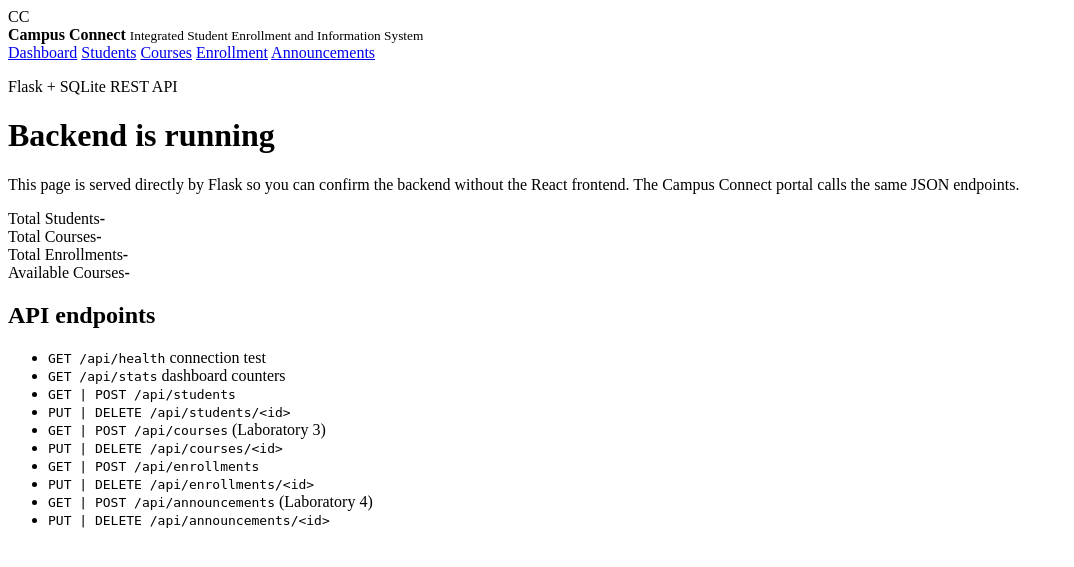
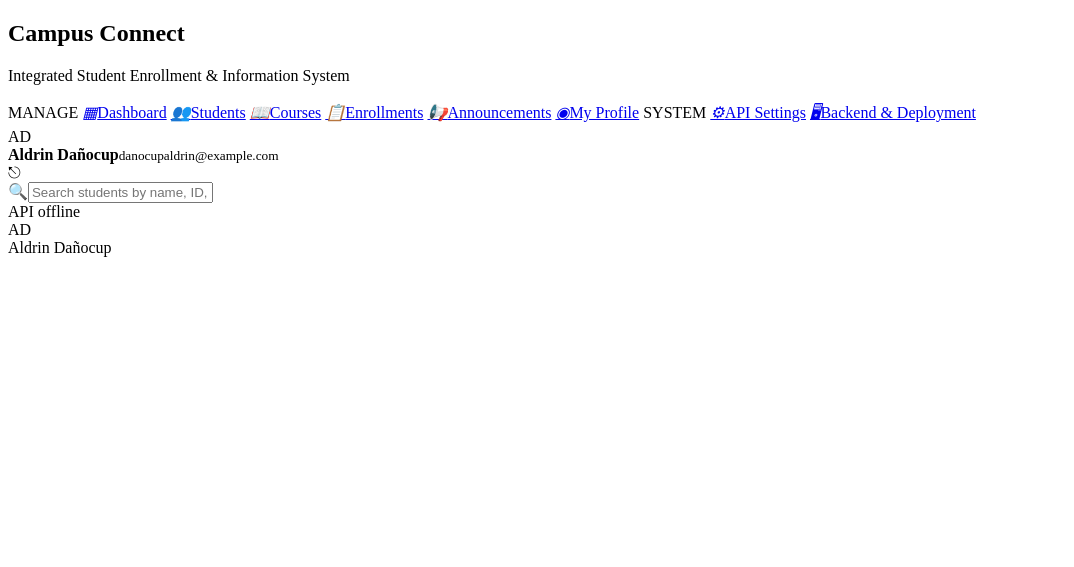
Before and after one commit to danocupaldrin-afk/student-course-api, a Flask app: page / in a window 1280 px wide. Shown: the top 567 px of the page, without its empty margins (0-1074 px from the left). Run offline with Flask 3, Linux system fonts and the light colour scheme.

Commit message:
Update index.html

```diff
--- a/templates/index.html
+++ b/templates/index.html
@@ -1,61 +1,47 @@
 <!DOCTYPE html>
 <html lang="en">
 <head>
-  <meta charset="UTF-8" />
-  <meta name="viewport" content="width=device-width, initial-scale=1" />
-  <title>Campus Connect API - Laboratory Integration</title>
-  <link rel="stylesheet" href="{{ url_for('static', filename='css/style.css') }}" />
+  <meta charset="UTF-8">
+  <meta name="viewport" content="width=device-width, initial-scale=1">
+  <title>Campus Connect</title>
+  <link href="https://fonts.googleapis.com/css2?family=Inter:wght@400;500;600;700&display=swap" rel="stylesheet">
+  <link rel="stylesheet" href="{{ url_for('static', filename='css/style.css') }}">
 </head>
-<body data-page="dashboard">
-  <header class="topbar">
+<body>
+  <aside class="sidebar">
     <div class="brand">
-      <span class="mark">CC</span>
-      <div>
-        <strong>Campus Connect</strong>
-        <small>Integrated Student Enrollment and Information System</small>
-      </div>
+      <h1>Campus Connect</h1>
+      <p>Integrated Student Enrollment &amp; Information System</p>
     </div>
     <nav>
-      <a href="/">Dashboard</a>
-      <a href="/students">Students</a>
-      <a href="/courses">Courses</a>
-      <a href="/enrollment">Enrollment</a>
-      <a href="/announcements">Announcements</a>
+      <span class="nav-label">MANAGE</span>
+      <a href="#dashboard" data-page="dashboard"><i>▦</i>Dashboard</a>
+      <a href="#students" data-page="students"><i>👥</i>Students</a>
+      <a href="#courses" data-page="courses"><i>📖</i>Courses</a>
+      <a href="#enrollments" data-page="enrollments"><i>📋</i>Enrollments</a>
+      <a href="#announcements" data-page="announcements"><i>📢</i>Announcements</a>
+      <a href="#profile" data-page="profile"><i>◉</i>My Profile</a>
+      <span class="nav-label">SYSTEM</span>
+      <a href="#settings" data-page="settings"><i>⚙</i>API Settings</a>
+      <a href="#backend" data-page="backend"><i>🖥</i>Backend &amp; Deployment</a>
     </nav>
-  </header>
+    <div class="side-user">
+      <div class="avatar">AD</div>
+      <div><strong id="sideName">Aldrin Dañocup</strong><small>danocupaldrin@example.com</small></div>
+      <span class="logout" title="Log out">⎋</span>
+    </div>
+  </aside>
 
-  <main>
-    <p class="eyebrow">Flask + SQLite REST API</p>
-    <h1>Backend is running</h1>
-    <p class="muted">
-      This page is served directly by Flask so you can confirm the backend without the
-      React frontend. The Campus Connect portal calls the same JSON endpoints.
-    </p>
+  <div class="main">
+    <header class="topbar">
+      <div class="search"><span>🔍</span><input id="search" placeholder="Search students by name, ID, or email"></div>
+      <span class="status offline" id="status"><b></b><span>API offline</span></span>
+      <div class="user-chip"><div class="avatar">AD</div><span id="topName">Aldrin Dañocup</span></div>
+    </header>
+    <main id="view"></main>
+  </div>
 
-    <section class="cards" id="stat-cards">
-      <article class="card"><span>Total Students</span><strong data-stat="total_students">-</strong></article>
-      <article class="card"><span>Total Courses</span><strong data-stat="total_courses">-</strong></article>
-      <article class="card"><span>Total Enrollments</span><strong data-stat="total_enrollments">-</strong></article>
-      <article class="card"><span>Available Courses</span><strong data-stat="available_courses">-</strong></article>
-    </section>
-
-    <section class="panel">
-      <h2>API endpoints</h2>
-      <ul class="endpoints">
-        <li><code>GET /api/health</code> connection test</li>
-        <li><code>GET /api/stats</code> dashboard counters</li>
-        <li><code>GET | POST /api/students</code></li>
-        <li><code>PUT | DELETE /api/students/&lt;id&gt;</code></li>
-        <li><code>GET | POST /api/courses</code> (Laboratory 3)</li>
-        <li><code>PUT | DELETE /api/courses/&lt;id&gt;</code></li>
-        <li><code>GET | POST /api/enrollments</code></li>
-        <li><code>PUT | DELETE /api/enrollments/&lt;id&gt;</code></li>
-        <li><code>GET | POST /api/announcements</code> (Laboratory 4)</li>
-        <li><code>PUT | DELETE /api/announcements/&lt;id&gt;</code></li>
-      </ul>
-    </section>
-  </main>
-
+  <div class="modal-bg" id="modal"><div class="modal" id="modalBox"></div></div>
   <script src="{{ url_for('static', filename='javascript/script.js') }}"></script>
 </body>
 </html>
```
